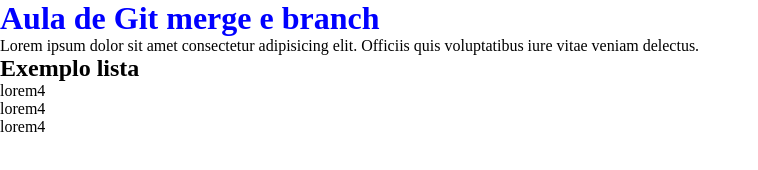
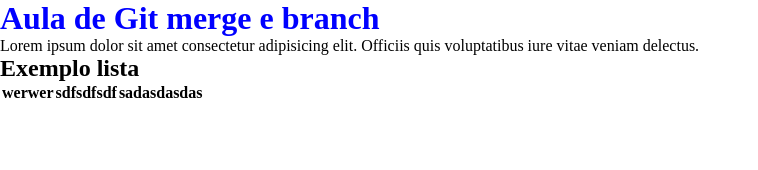
Before and after one commit to lcsilva76/esquema-dupla, a plain HTML site: page index.html in a window 1280 px wide. Shown: the whole page, without its empty margins (0-758 px from the left). Drawn offline with Linux system fonts and the light colour scheme.

Commit message:
nao entendi

```diff
--- a/index.html
+++ b/index.html
@@ -13,11 +13,11 @@
 
     <h2>Exemplo lista</h2>
 
-    <ul>
-        <li>lorem4</li>
-        <li>lorem4</li>
-        <li>lorem4</li>
-    </ul>
+   <table>
+    <tr>
+        <th>werwer</th><th>sdfsdfsdf</th><th>sadasdasdas</th>
+    </tr>
+   </table>
 
 </body>
 </html>
```
